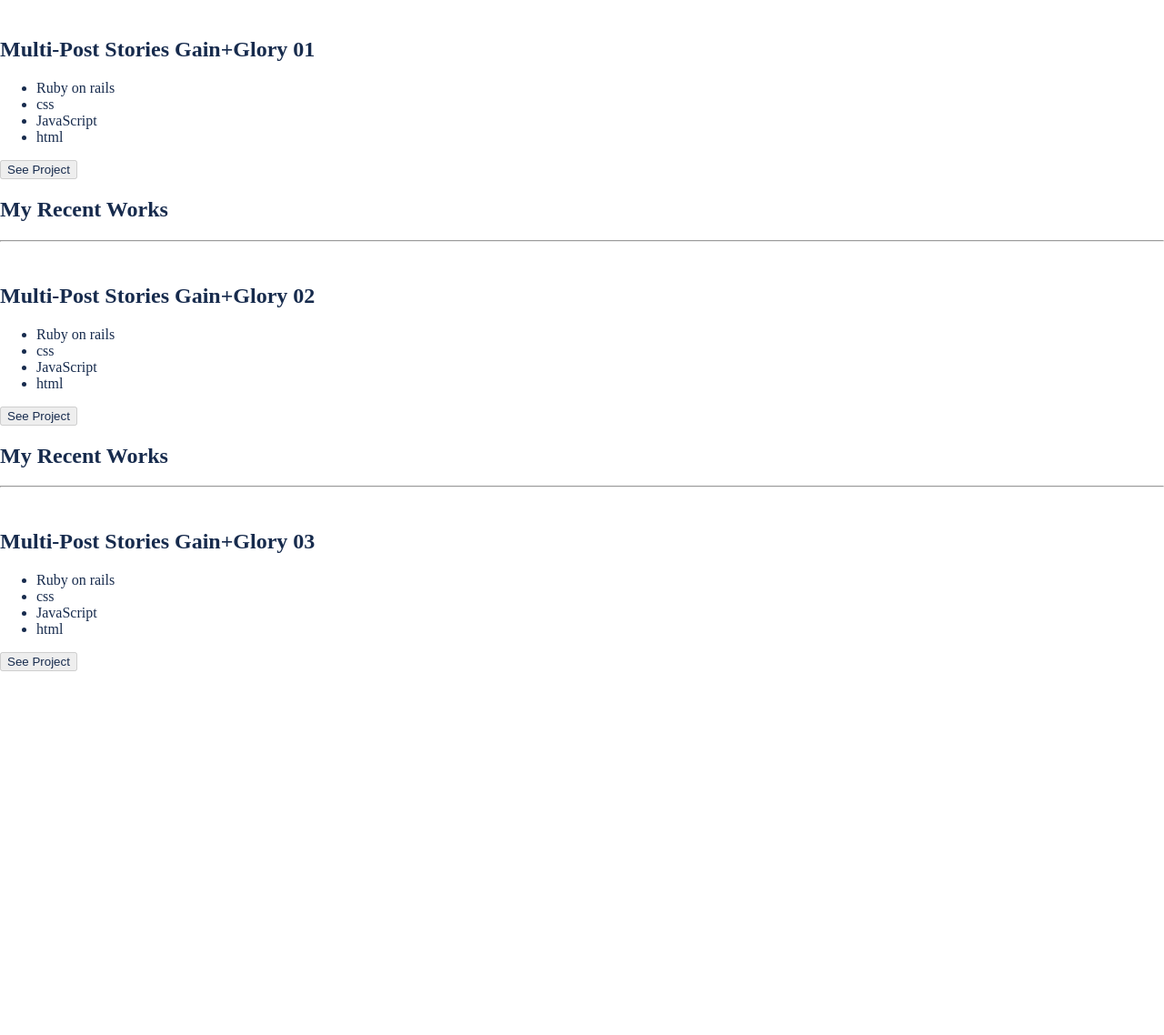
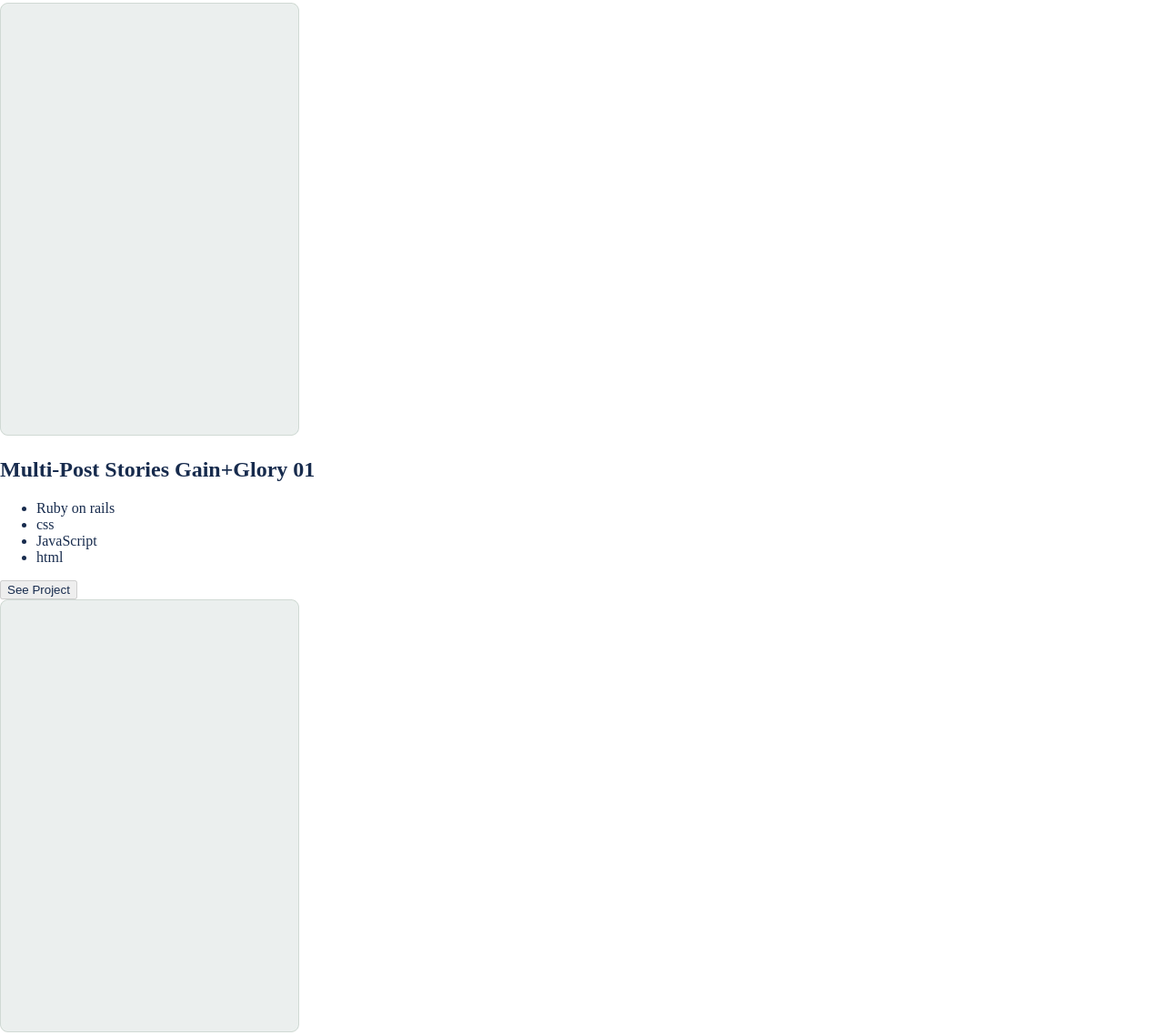
Before and after one commit to carlosmuerto/Portfolio, a website: page index.html in a window 1280 px wide. Shown: the part 668-1806 px from the top of the page at 91% size. Before the commit the page ends 1406 px from the top, so only its background shows below. Drawn offline with Linux system fonts and the light colour scheme.

Commit message:
Add image placeholder and fix card html

```diff
--- a/index.html
+++ b/index.html
@@ -63,8 +63,9 @@
 				<h2>My Recent Works</h2>
 			</header>
 			<hr>
+
 			<article class="card">
-				<img class="card-img" src="" alt="">
+				<img class="card-img" src="assets/works/Img Plaholder.jpg" alt="preview">
 				<div class="card-body">
 					<h2>Multi-Post Stories Gain+Glory 01</h2>
 					<ul>
@@ -76,17 +77,11 @@
 					<button disabled="disabled">See Project</button>
 				</div>
 			</article>
-		</section>
 
-		<section id="works">
-			<header>
-				<h2>My Recent Works</h2>
-			</header>
-			<hr>
 			<article class="card">
-				<img class="card-img" src="" alt="">
+				<img class="card-img" src="assets/works/Img Plaholder.jpg" alt="preview">
 				<div class="card-body">
-					<h2>Multi-Post Stories Gain+Glory 02</h2>
+					<h2>Multi-Post Stories Gain+Glory 03</h2>
 					<ul>
 						<li>Ruby on rails</li>
 						<li>css</li>
@@ -96,15 +91,9 @@
 					<button disabled="disabled">See Project</button>
 				</div>
 			</article>
-		</section>
 
-		<section id="works">
-			<header>
-				<h2>My Recent Works</h2>
-			</header>
-			<hr>
 			<article class="card">
-				<img class="card-img" src="" alt="">
+				<img class="card-img" src="assets/works/Img Plaholder.jpg" alt="preview">
 				<div class="card-body">
 					<h2>Multi-Post Stories Gain+Glory 03</h2>
 					<ul>
```
